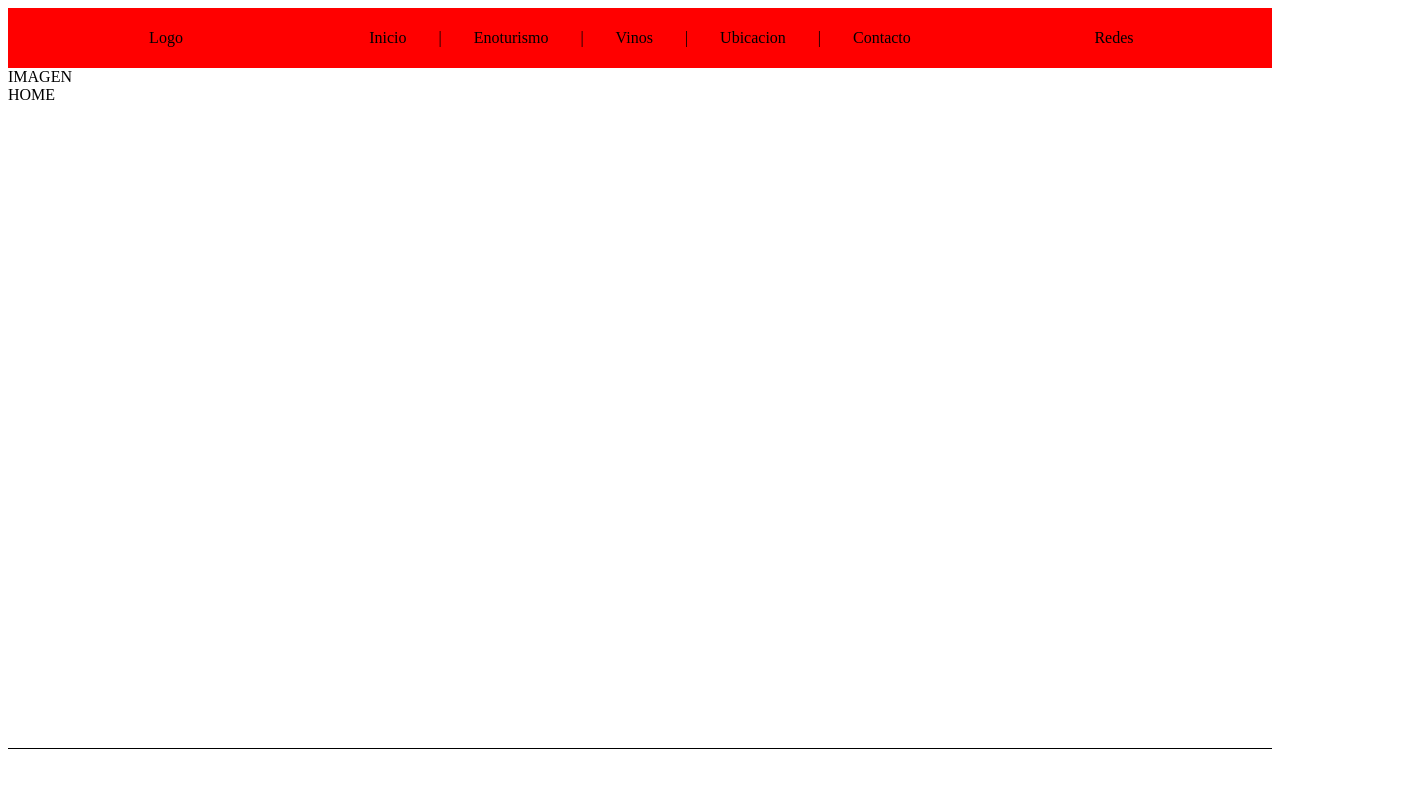
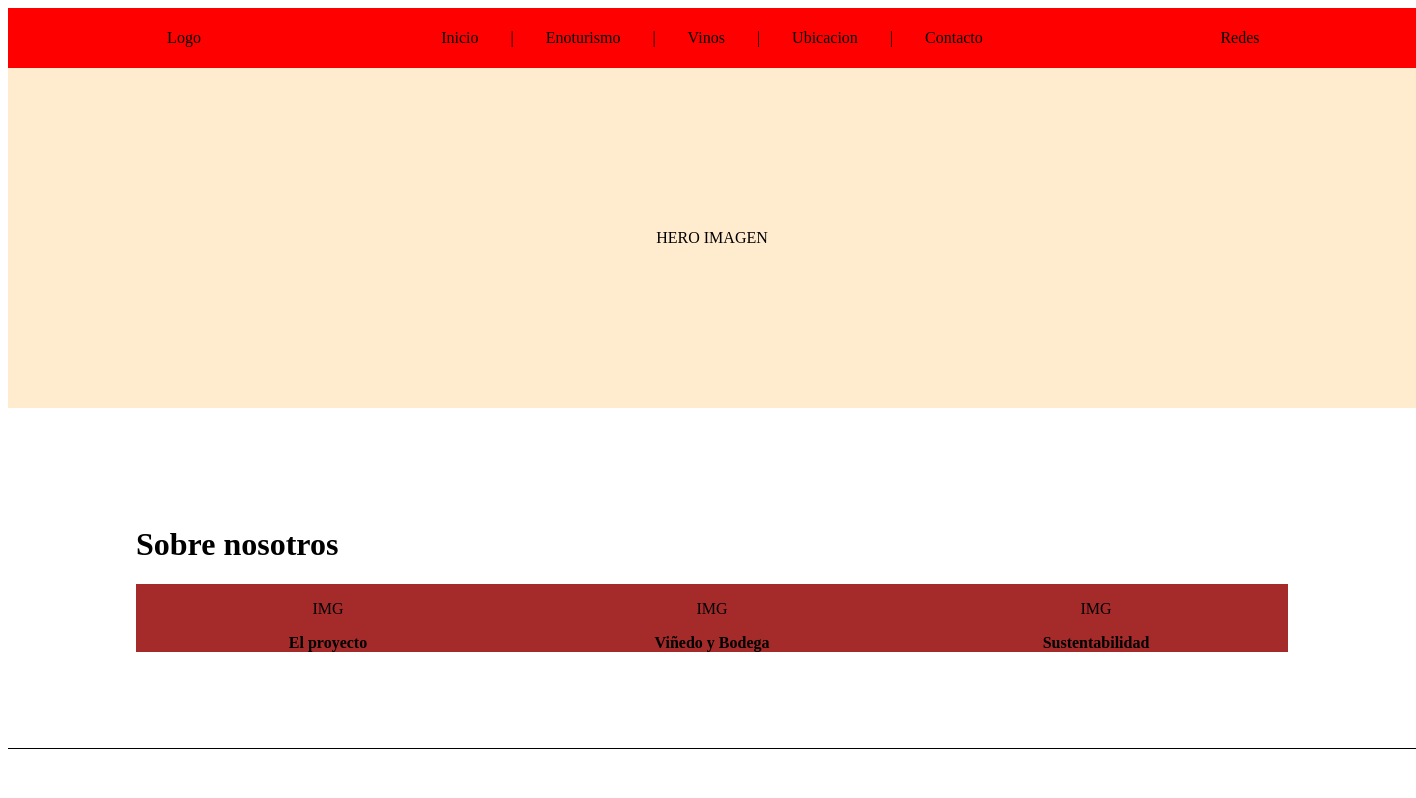
Before and after one commit to SpataroFranco/BodegaLimbo, a React (Create React App) app: page / in a window 1280 px wide. Shown: the top 798 px of the page, 1416 px wide, since content can reach past the window. Built offline with nearby package versions, Linux system fonts and the light colour scheme.

Commit message:
Completo base proyecto

```diff
--- a/src/components/layout/navbar/index.jsx
+++ b/src/components/layout/navbar/index.jsx
@@ -1,12 +1,12 @@
 import "./s.css";
 import React from "react";
-import {Link} from "react-router-dom";
+import { Link } from "react-router-dom";
 
 const Navbar = () => {
   return (
     <div className="navbar">
       <div className="logo">
-        Logo
+        <Link to="/"> Logo </Link>
       </div>
       <div className="secciones">
         <Link to="/"> Inicio </Link>
@@ -19,9 +19,7 @@ const Navbar = () => {
         <p>|</p>
         <Link to="/contacto"> Contacto </Link>
       </div>
-      <div className="redes">
-        Redes
-      </div>
+      <div className="redes">Redes</div>
     </div>
   );
 };
--- a/src/components/layout/navbar/s.css
+++ b/src/components/layout/navbar/s.css
@@ -1,35 +1,38 @@
-.navbar{
+.navbar {
   background-color: red;
   margin: 0;
   display: flex;
   justify-content: space-between;
   align-items: center;
 }
-
-.secciones{
+.logo a {
+  text-decoration: none;
+  color: black;
+}
+.secciones {
   width: 50%;
   display: flex;
   justify-content: center;
 }
 
-.secciones a{
+.secciones a {
   text-decoration: none;
   color: black;
   margin: 2rem;
 }
 
-.secciones p{
+.secciones p {
   display: flex;
   align-items: center;
 }
 
-.logo{
+.logo {
   width: 25%;
   display: flex;
   justify-content: center;
 }
 
-.redes{
+.redes {
   width: 25%;
   display: flex;
   justify-content: center;
--- a/src/components/pages/hero/index.jsx
+++ b/src/components/pages/hero/index.jsx
@@ -1,11 +1,12 @@
 import React from "react";
+import "./s.css";
 
 const Hero = () => {
     return (
       <div className="hero">
-        <div className="hero-img">
-            IMAGEN
-        </div>
+          <div className=".hero-img">
+            HERO IMAGEN
+          </div>
       </div>
     );
   };
--- a/src/components/pages/hero/s.css
+++ b/src/components/pages/hero/s.css
@@ -0,0 +1,7 @@
+.hero{
+    background-color: blanchedalmond;
+    height: 50%;
+    display: flex;
+    justify-content: center;
+    align-items: center;
+}
--- a/src/components/pages/home/index.jsx
+++ b/src/components/pages/home/index.jsx
@@ -1,11 +1,31 @@
+import { Link } from "react-router-dom";
 import Hero from "../hero";
+import "./s.css";
 
 const Home = () => {
   return (
-    <div>
+    <>
       <Hero />
-      <div>HOME</div>
-    </div>
+      <div className="container-home">
+        <div>
+          <h1>Sobre nosotros</h1>
+        </div>
+        <div className="contain">
+          <div className="contain-link">
+            <p>IMG</p>
+            <Link to="/home/proyecto"> El proyecto</Link>
+          </div>
+          <div className="contain-link">
+            <p>IMG</p>
+            <Link to="/home/viñedo-y-bodega">Viñedo y Bodega</Link>
+          </div>
+          <div className="contain-link">
+            <p>IMG</p>
+            <Link to="/home/sustentabilidad">Sustentabilidad</Link>
+          </div>
+        </div>
+      </div>
+    </>
   );
 };
 
--- a/src/components/pages/home/s.css
+++ b/src/components/pages/home/s.css
@@ -0,0 +1,27 @@
+.container-home{
+    display: flex;
+    flex-direction: column;
+    justify-content: center;
+    height: 50%;
+    margin: 0 8rem;
+}
+
+.contain{
+    display: flex;
+    width: 100%;
+    justify-content:space-between;
+}
+
+.contain-link{
+    background-color: brown;
+    width: 24rem;
+    display: flex;
+    flex-direction: column;
+    align-items: center;
+}
+
+.contain-link a{
+    text-decoration: none;
+    color: black;
+    font-weight: bold;
+}
--- /dev/null
+++ b/src/components/pages/proyecto/index.jsx
@@ -0,0 +1,9 @@
+const Proyecto = () => {
+    return (
+      <div>
+        EL PROYECTO
+      </div>
+    );
+  };
+
+  export default Proyecto;
--- /dev/null
+++ b/src/components/pages/sustentabilidad/index.jsx
@@ -0,0 +1,9 @@
+const Sustentabilidad = () => {
+    return (
+      <div>
+        Sustentabilidad
+      </div>
+    );
+  };
+
+  export default Sustentabilidad;
--- /dev/null
+++ b/src/components/pages/viñedoYbodega/index.jsx
@@ -0,0 +1,9 @@
+const Viñedoybodega = () => {
+    return (
+      <div>
+        Viñedo y Bodega
+      </div>
+    );
+  };
+
+  export default Viñedoybodega;
--- a/src/components/routes/index.jsx
+++ b/src/components/routes/index.jsx
@@ -4,11 +4,17 @@ import Enoturismo from "../pages/enoturismo";
 import Vinos from "../pages/vinos";
 import Ubicacion from "../pages/ubicacion";
 import Contacto from "../pages/contacto";
+import Proyecto from "../pages/proyecto";
+import Viñedoybodega from "../pages/viñedoYbodega";
+import Sustentabilidad from "../pages/sustentabilidad";
 
 const Router = () => {
     return (
         <Routes>
           <Route path="/" element={<Home />} />
+          <Route path="/home/proyecto" element={<Proyecto/>}/>
+          <Route path="/home/viñedo-y-bodega" element={<Viñedoybodega/>}/>
+          <Route path="/home/sustentabilidad" element={<Sustentabilidad/>}/>
           <Route path="/enoturismo" element={<Enoturismo />} />
           <Route path="/vinos" element={<Vinos />} />
           <Route path="/ubicacion" element={<Ubicacion />} />
```
Lines whose indentation alone changed are shown as unchanged.
